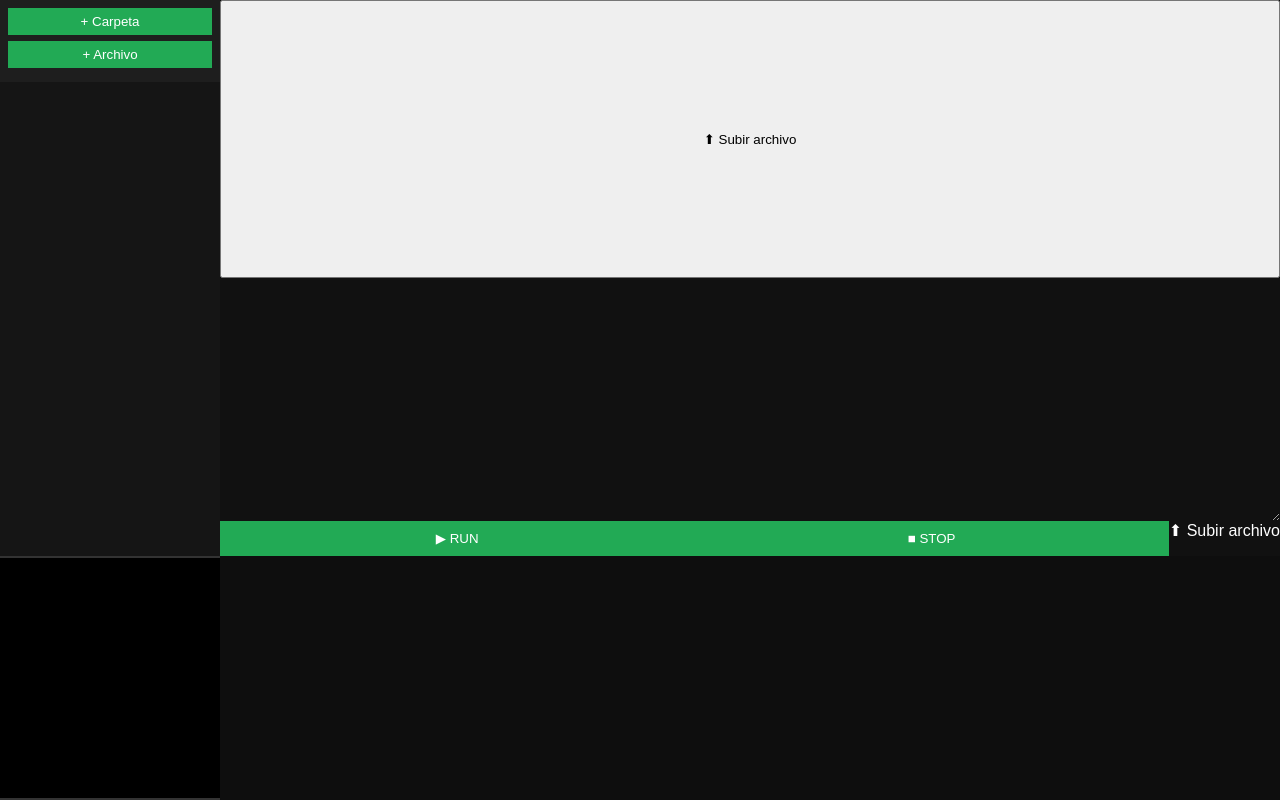
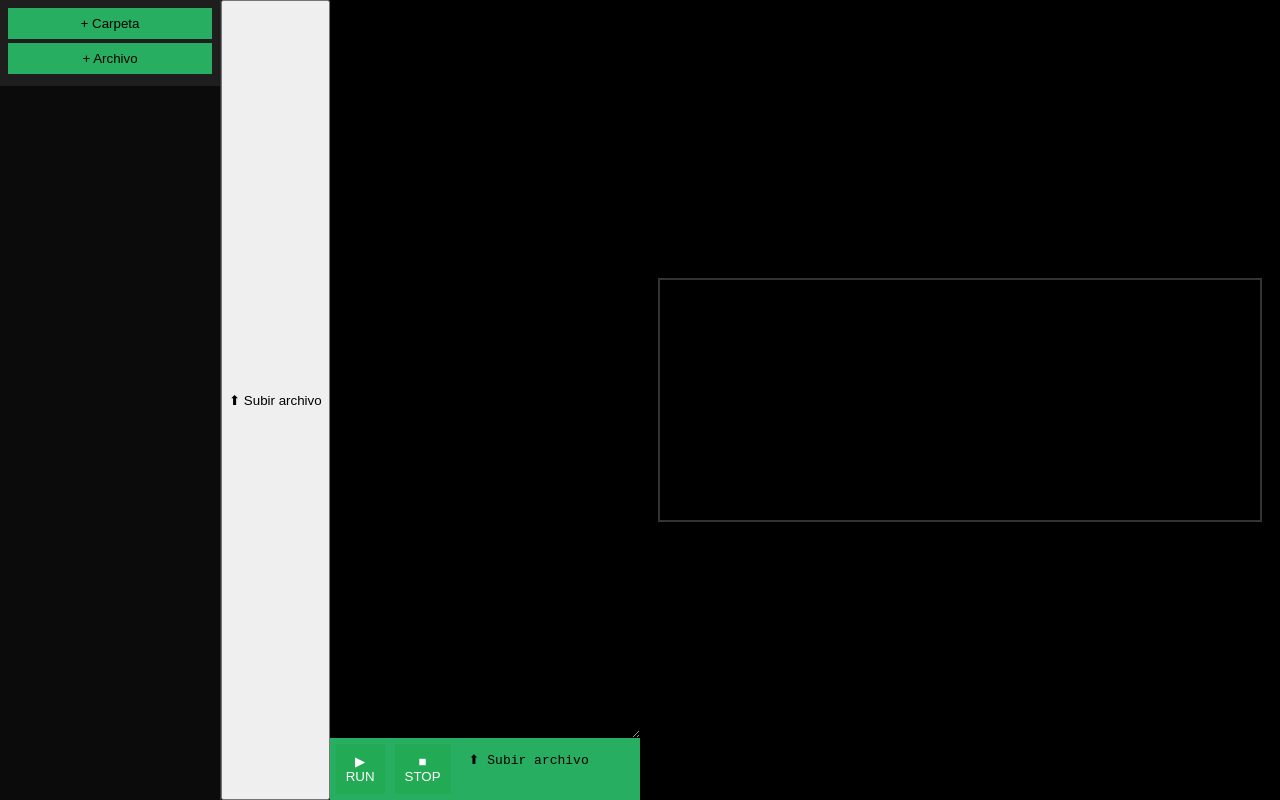
Before and after one commit to thekururu/mk1-engine, a plain HTML site: page index.html in a window 1280 px wide. Drawn offline with Linux system fonts and the light colour scheme.

Commit message:
Update style.css

```diff
--- a/style.css
+++ b/style.css
@@ -101,3 +101,58 @@ canvas {
   align-items: center;
   overflow: hidden;
 }
+body {
+  margin: 0;
+  display: flex;
+  height: 100vh;
+  background: #111;
+  color: #0f0;
+  font-family: monospace;
+}
+
+#files {
+  width: 220px;
+  background: #0b0b0b;
+  border-right: 1px solid #333;
+}
+
+#files-header button,
+.upload-btn {
+  display: block;
+  width: 100%;
+  padding: 8px;
+  background: #27ae60;
+  border: none;
+  color: black;
+  cursor: pointer;
+  margin-bottom: 4px;
+}
+
+#editor {
+  flex: 1;
+  display: flex;
+  flex-direction: column;
+}
+
+#code {
+  flex: 1;
+  background: black;
+  color: #00ff00;
+  border: none;
+  padding: 10px;
+}
+
+#controls {
+  background: #27ae60;
+  display: flex;
+  justify-content: center;
+  gap: 10px;
+  padding: 6px;
+}
+
+#screen {
+  width: 640px;
+  display: flex;
+  align-items: center;
+  justify-content: center;
+}
```
